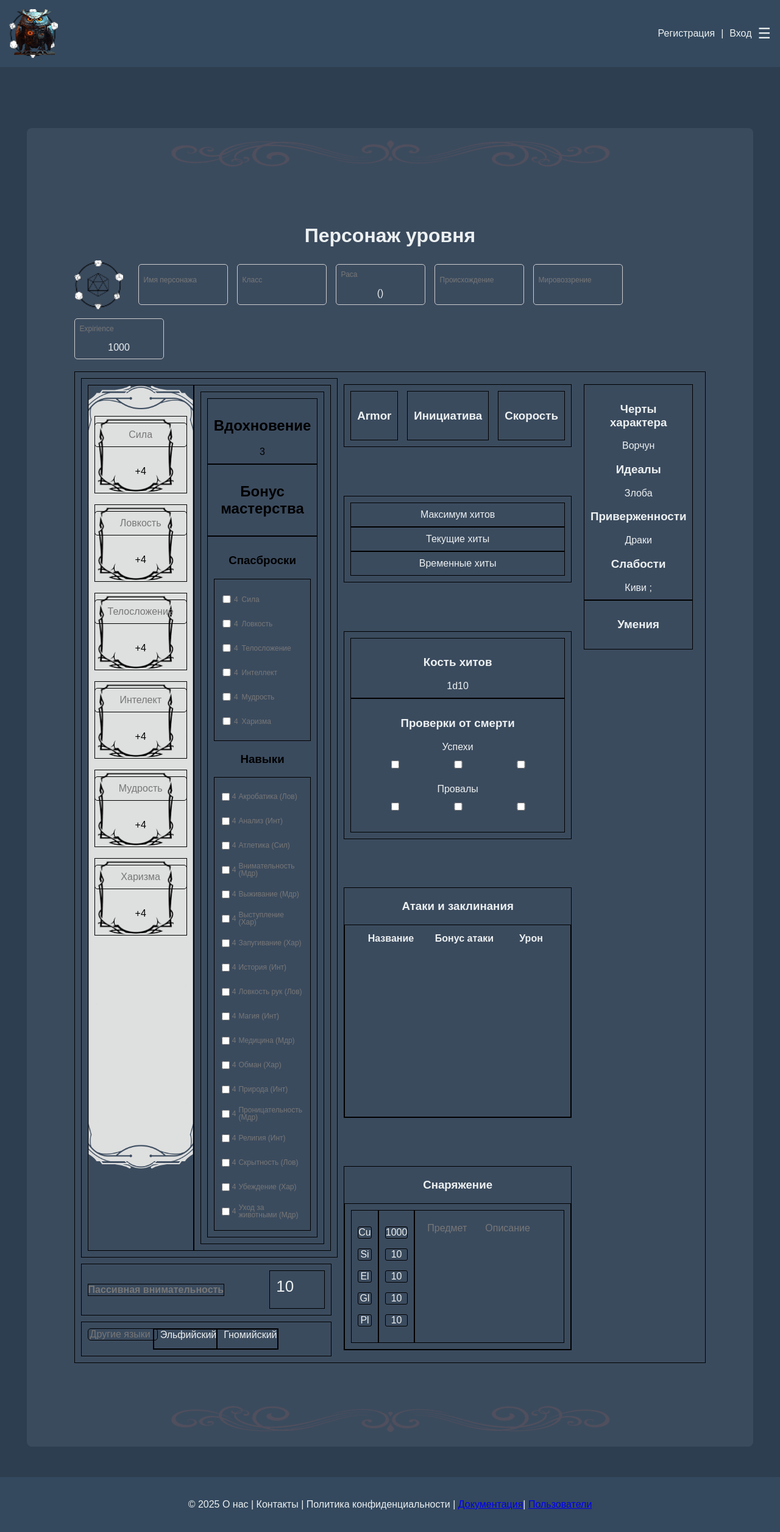
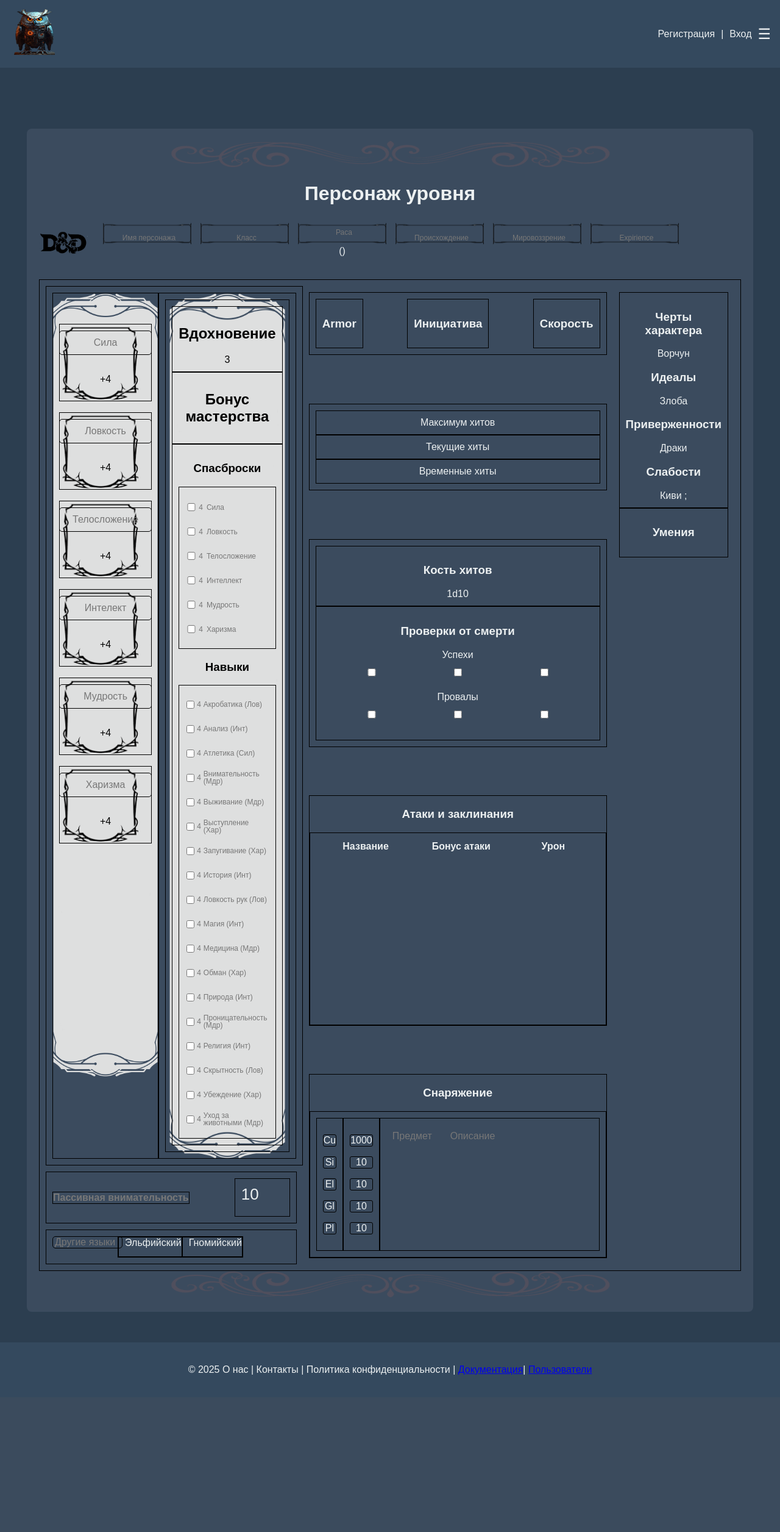
Before and after one commit to Vaanry/dnd, a Python web app: template templates/user/test2.html in a window 1280 px wide. Shown: the whole page at 61% size. After the commit the page ends 2254 px from the top, so only its background shows below. Run offline with Jinja, Linux system fonts and the light colour scheme; the template is opened without the code that fills it, so the values that code supplies are empty.

Commit message:
add some static

```diff
--- a/static/style/charsheet_style.css
+++ b/static/style/charsheet_style.css
@@ -1,4 +1,8 @@
-.container {}
+.container {
+    /* background: url('/static/images/charsheet_img/skulls.png') bottom right;
+    background-repeat: no-repeat;
+    background-position: bottom right; */
+}
 
 .charsheet_header {
     display: flex;
@@ -8,10 +12,10 @@
     gap: 15px;
 }
 
-.logo {
+.logo_dnd {
     width: 80px;
     height: 80px;
-    background: url('/static/images/logo_charsheet.png') no-repeat center/cover;
+    background: url('/static/images/charsheet_img/logo.png') no-repeat center/contain;
     margin-right: 10px;
 }
 
@@ -21,16 +25,17 @@
     width: 135px;
     height: 55px;
     padding: 5px;
-    border: 1px solid #ccc;
-    border-radius: 5px;
     text-align: center;
     justify-content: center;
     text-align: center;
+    background-image: url('/static/images/charsheet_img/name_box.png');
+    background-size: contain;
+    background-repeat: no-repeat;
 }
 
 
 .top_info-box label {
-    text-align: left;
+    text-align: center;
     top: 3px;
     left: 3px;
     font-size: 12px;
@@ -144,6 +149,10 @@
 .bonuses_column {
     border: 1px solid black;
     padding: 10px;
+    background-image: url('/static/images/charsheet_img/stats_background.png');
+    background-size: contain;
+    background-repeat: no-repeat;
+    background-position: center;
 }
 
 .bonuses_value {
--- a/templates/user/test2.html
+++ b/templates/user/test2.html
@@ -10,10 +10,10 @@
 </head>
 
 <body>
-    <div class="container">
+    <div class="charsheet_container">
         <h1>Персонаж {{character.name}} {{character.level}} уровня</h1>
         <div class="charsheet_header">
-            <div class="logo"></div>
+            <div class="logo_dnd"></div>
             <div class="top_info-box name">
                 <label>Имя персонажа</label>
                 <div class="value">{{character.name}}</div>
@@ -36,7 +36,7 @@
             </div>
             <div class="top_info-box expirience">
                 <label>Expirience</label>
-                <div class="value">1000</div>
+                <div class="value">{{character.experience}}</div>
             </div>
         </div>
         <div class="all_things">
```
Also changed, not shown: static/images/charsheet_img/logo.png (added), static/images/charsheet_img/money.png (added), static/images/charsheet_img/name.png (added), static/images/charsheet_img/name_box.png (added), static/images/charsheet_img/skulls.png (added).
